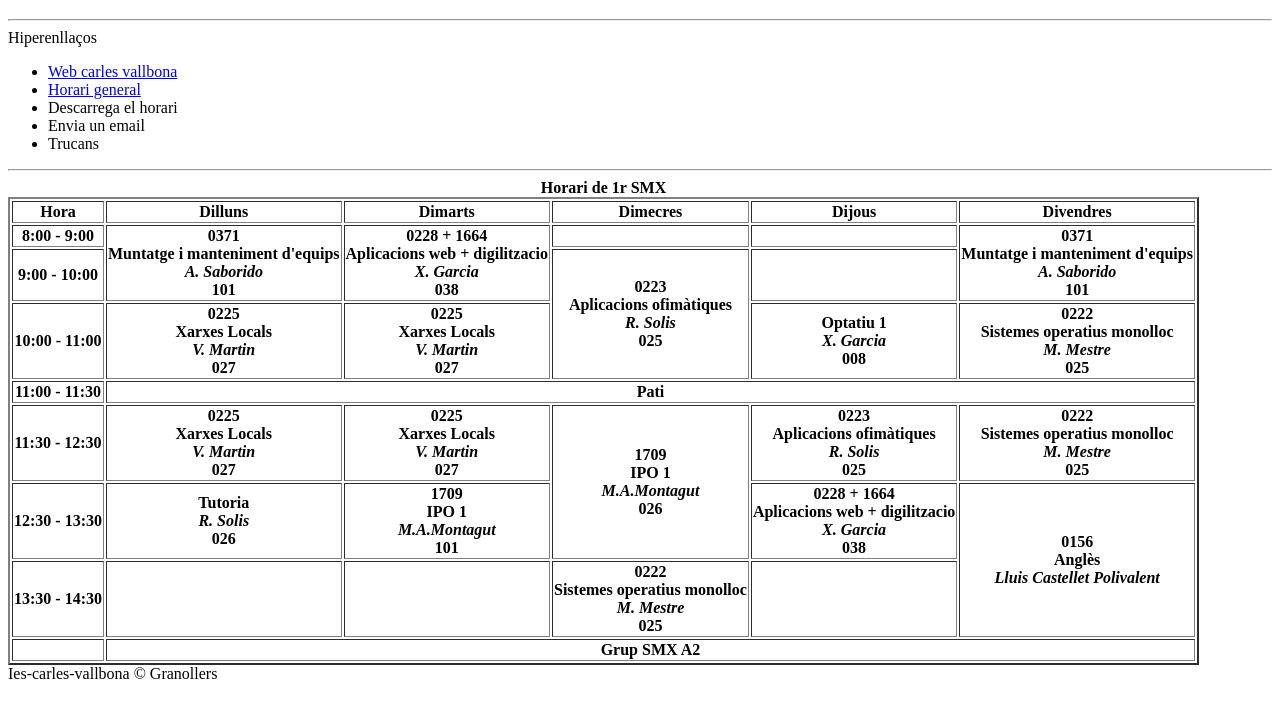
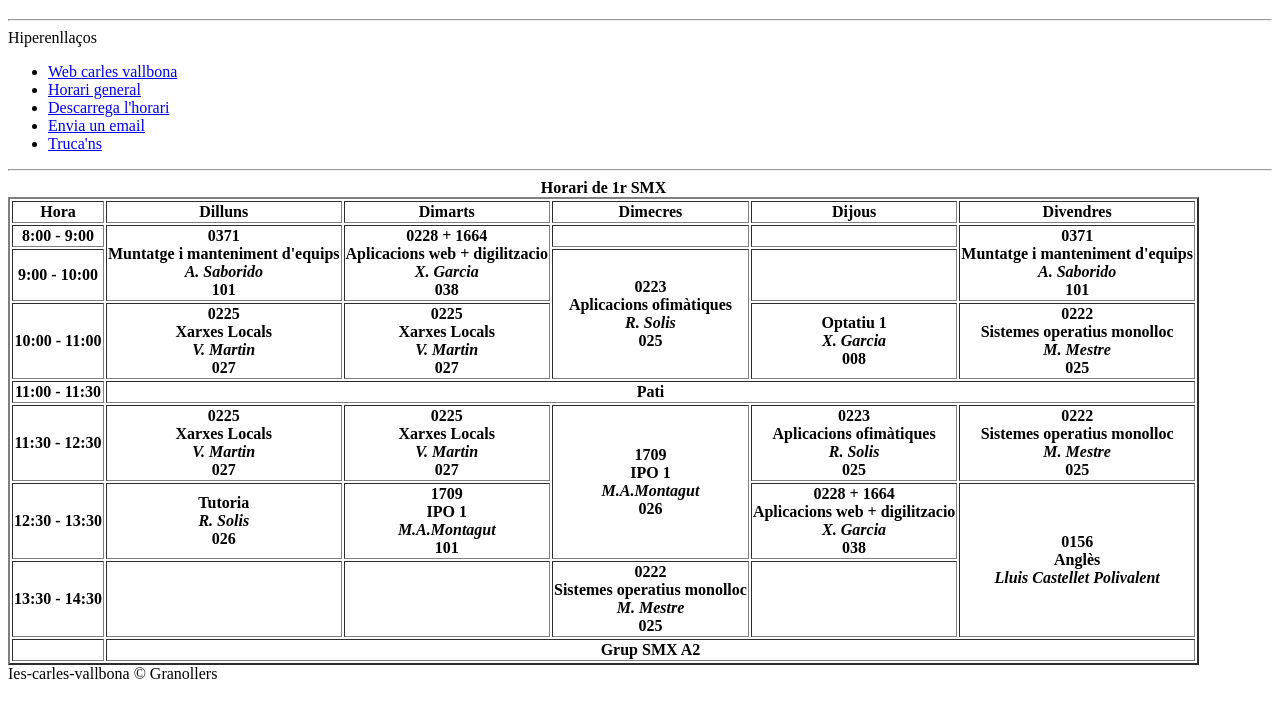
Before and after one commit to DIDACYT/smx-a2-html, a plain HTML site: page 03_horari_classes/index.html in a window 1280 px wide. Shown: the part 61-778 px from the top of the page. Drawn offline with Linux system fonts and the light colour scheme.

Commit message:
Update index.html

```diff
--- a/03_horari_classes/index.html
+++ b/03_horari_classes/index.html
@@ -15,10 +15,10 @@
     <ul>
         <li><a href="https://agora.xtec.cat/ies-carles-vallbona/"target="_blank" >Web carles vallbona</a></li>
         <li><a href="https://docs.google.com/spreadsheets/d/1n2rI8dAzM5UktttmNGrQ7-UgKnq2wVZZ/edit?gid=607034602#gid=607034602" target="_blank" >Horari general</a></li>
-        <!--No obre el mailto i el tel en el liveshare-->
-        <li><a download="horari.pdf">Descarrega el horari</a></li>
-        <li><a mailto: xavi.garcia@icv.cat">Envia un email</a></li>
-        <li><a tel: +34938700000">Trucans</a></li>
+        <!--No obre el mailto i el tel en el live server-->
+        <li><a href="./index.html" download="horari.html">Descarrega l'horari</a></li>
+        <li><a href="mailto:pepe@pepe.com">Envia un email</a></li>
+        <li><a href="tel:+934895639">Truca'ns</a></li>
     </ul>
     </nav>
 <hr>
@@ -93,4 +93,5 @@
         Ies-carles-vallbona &copy; Granollers
     </footer>
 </body>
+
 </html>
```
